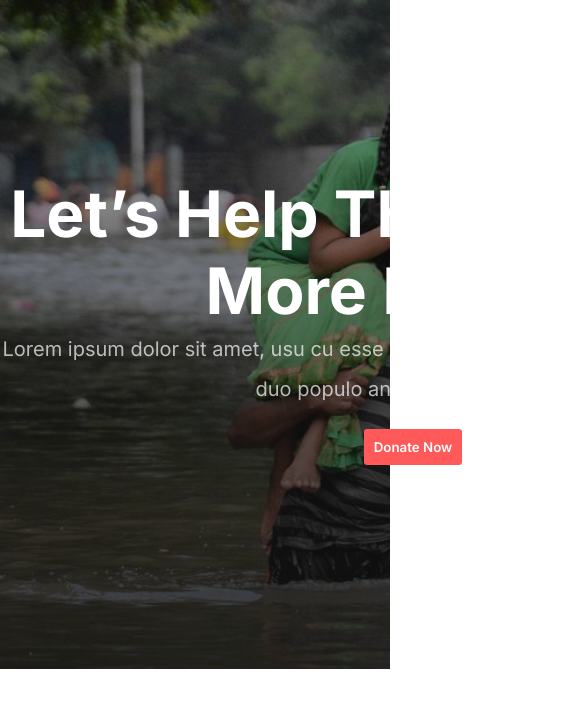
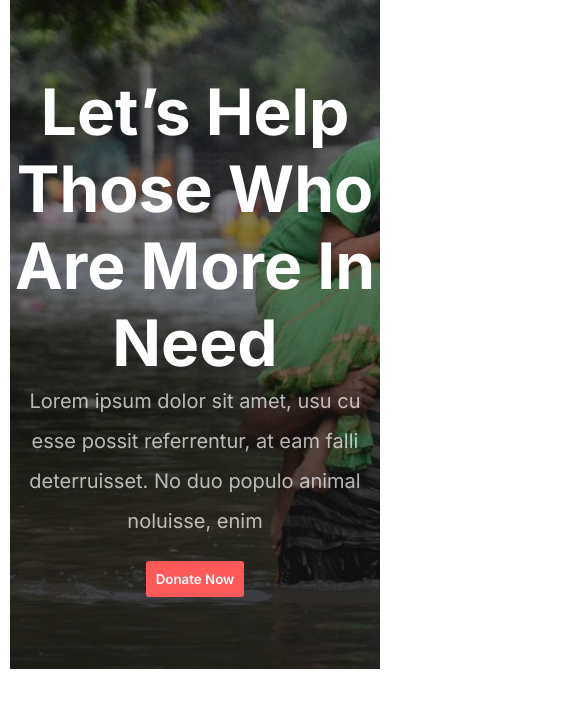
Before and after one commit to Learn-programming-with-Jubair-hosain/donate, a plain HTML site: page index.html in a window 390 px wide. Shown: the top 708 px of the page, 585 px wide, since content can reach past the window. Drawn offline with Linux system fonts and the light colour scheme.

Commit message:
banner responsive

```diff
--- a/index.html
+++ b/index.html
@@ -7,6 +7,7 @@
     <link rel="preconnect" href="https://fonts.gstatic.com" crossorigin>
     <link href="https://fonts.googleapis.com/css2?family=Inter:ital,opsz,wght@0,14..32,100..900;1,14..32,100..900&display=swap" rel="stylesheet">
     <link rel="stylesheet" href="style.css">
+    <link rel="stylesheet" href="responsive.css">
     <title>Donate</title>
 </head>
 <body>
--- /dev/null
+++ b/responsive.css
@@ -0,0 +1,7 @@
+@media screen and (max-width:576px) {
+    body{
+        max-width: 95%;
+        margin: auto;
+    }
+
+}
--- a/style.css
+++ b/style.css
@@ -27,8 +27,8 @@
     text-align: center;
 }
 .banner-content{
-    width: 826px;
-    height: 320px;
+    max-width: 826px;
+    min-height: 320px;
 }
 .banner-content>h3{
     font-size: 4rem;
```
